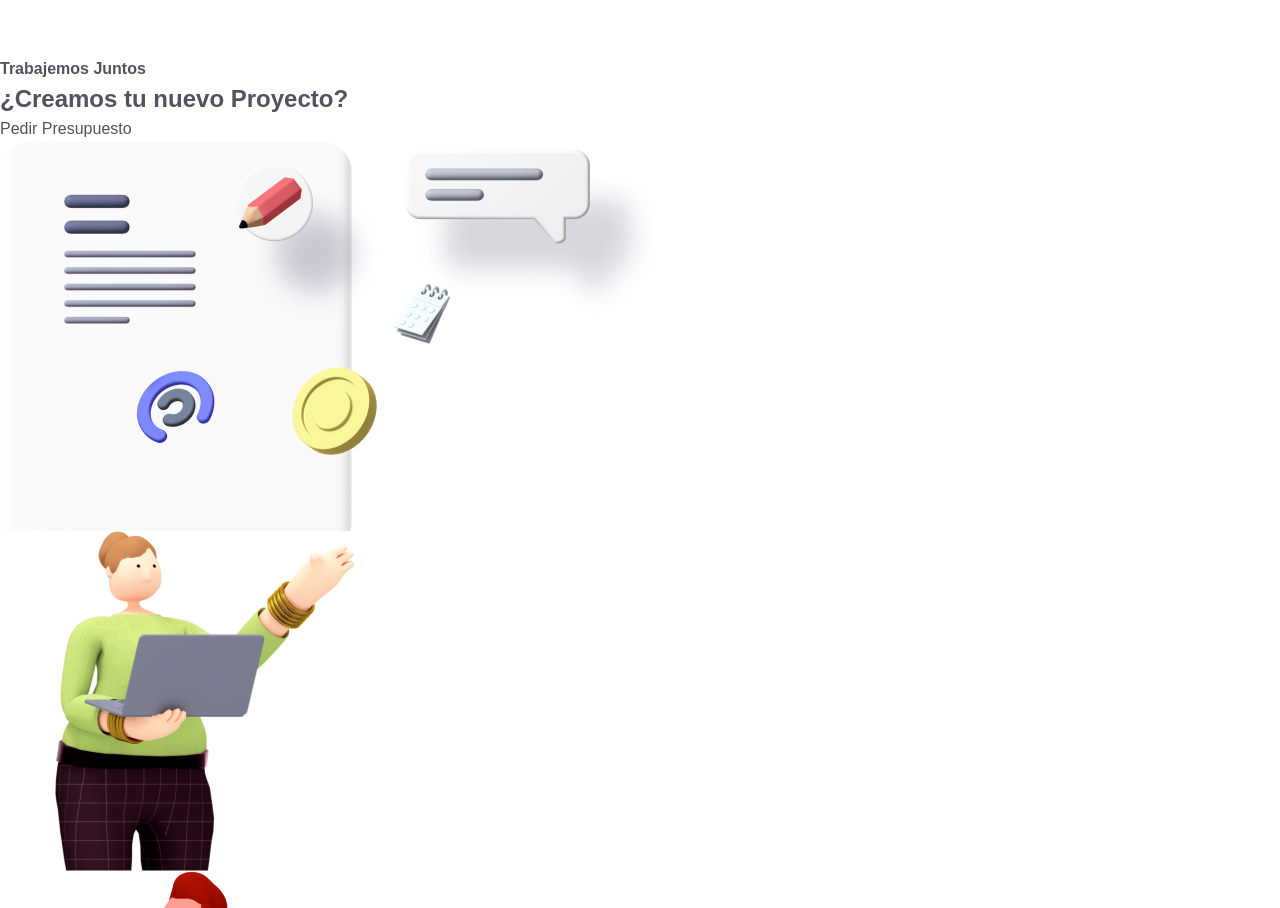
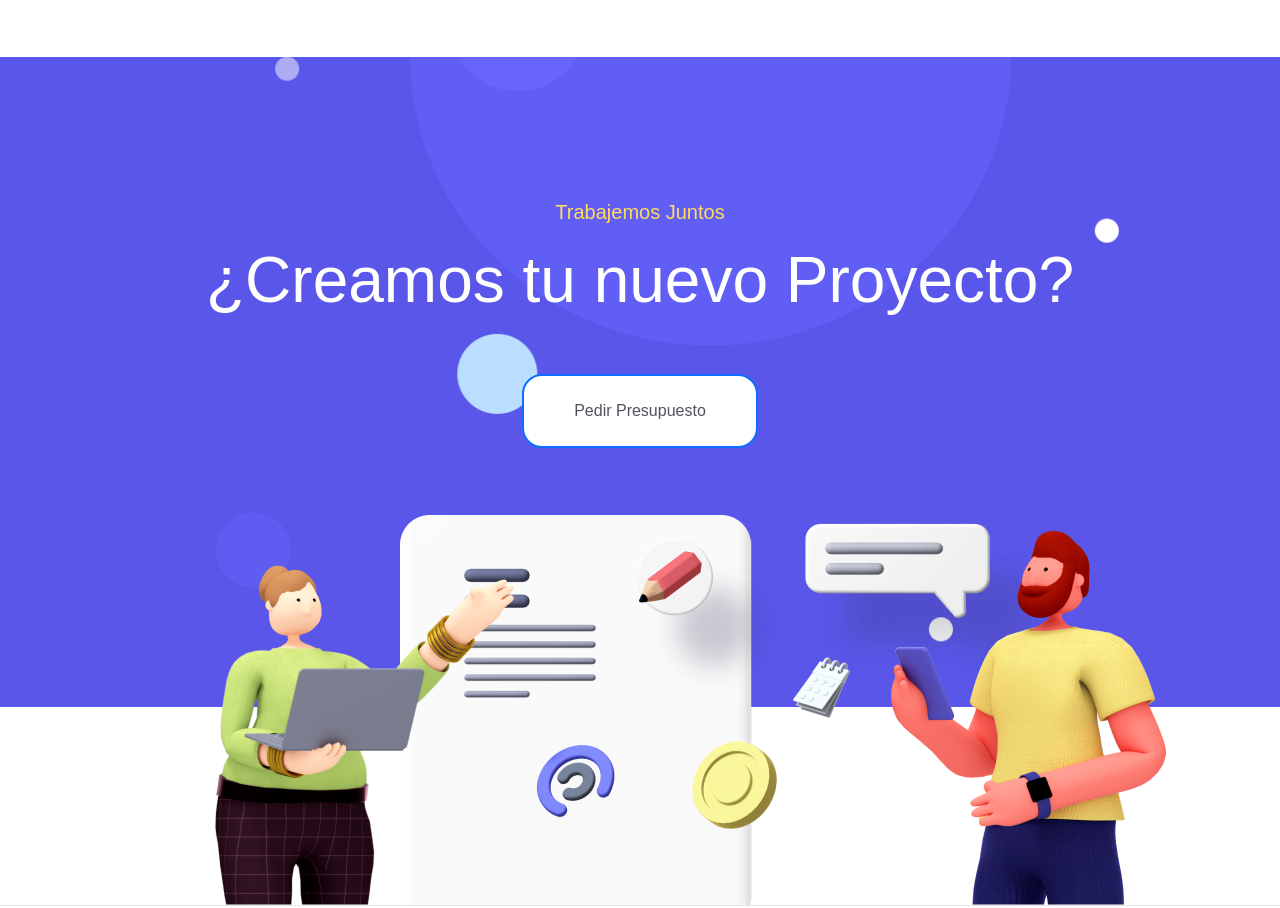
Before and after one commit to jhsantiagodev/web-darkmode, a plain HTML site: page index.html in a window 1280 px wide. Shown: the part 9515-10423 px from the top of the page. Drawn offline with Linux system fonts and the light colour scheme.

Commit message:
contact complete

```diff
--- a/css/styles.css
+++ b/css/styles.css
@@ -1062,3 +1062,147 @@ body {
    bottom: 6rem;
    right: 18rem;
 }
+
+/*CONTACT*/
+.layout__contact {
+   position: relative;
+   padding: 0;
+   padding-top: 14rem;
+   padding-bottom: 10rem;
+   overflow: hidden;
+   z-index: 1;
+}
+
+/*Efecto linea blanca*/
+.layout__contact::before {
+   content: "";
+   position: absolute;
+   width: 100%;
+   height: 65rem;
+   top: 0;
+   left: 0;
+   right: 0;
+   background-color: var(--color-primary);
+   z-index: -1;
+}
+
+.contact__container {
+   max-width: var(--mx-width);
+   margin: 0 auto;
+}
+
+.contact__header {
+   margin-bottom: 6rem;
+   text-align: center;
+}
+
+.contact__subtitle {
+   display: inline-block;
+   font-size: 2rem;
+   font-weight: 500;
+   color: var(--color-btn-hover);
+   margin-bottom: 1.5rem;
+}
+
+.contact__title {
+   width: 70%;
+   margin: 0 auto;
+   margin-bottom: 5.5rem;
+   font-size: 6.4rem;
+   font-weight: 500;
+   line-height: 1.2;
+   color: var(--color-secondary);
+}
+
+.contact__btn {
+   display: inline-block;
+   position: relative;
+   padding: 2.3rem 5rem;
+   border: 2px solid var(--color-text-btn);
+   background-color: var(--color-secondary);
+   border-radius: 20px;
+   font-weight: 500;
+   text-align: center;
+   overflow: hidden;
+   z-index: 1;
+   transition: all var(--tran-0-3) ease-in-out;
+}
+
+.contact__btn:hover {
+   background-color: var(--color-btn-hover);
+}
+
+.contact__images {
+   position: relative;
+   text-align: center;
+   border-bottom: 1px solid var(--color-borders);
+}
+
+.contact__thumb {
+   position: relative;
+   display: inline-block;
+}
+
+.contact__thumb--chat {
+   margin-right: -18rem;
+   margin-bottom: -0.7rem;
+}
+
+.contact__thumb--lap {
+   position: absolute;
+   bottom: 0;
+   left: 16rem;
+}
+
+.contact__thumb--movil {
+   position: absolute;
+   bottom: 0;
+   right: 8rem;
+}
+
+.backshapes__item {
+   position: absolute;
+   z-index: -1;
+}
+
+.backshapes--shapes1 {
+   top: 0;
+   left: 32%;
+}
+
+.backshapes--shapes2 {
+   top: 18rem;
+   left: 18%;
+   opacity: 0.5;
+   animation: moveShape3 20s infinite;
+}
+
+.backshapes--shapes3 {
+   top: 31%;
+   left: 20%;
+   animation: moveShape4 25s infinite;
+}
+
+.backshapes--shapes4 {
+   top: 44%;
+   left: 33%;
+   animation: moveShape3 30s infinite;
+}
+
+.backshapes--shapes5 {
+   top: 40%;
+   right: 22%;
+   animation: moveShape4 20s infinite;
+}
+
+.backshapes--shapes6 {
+   top: 26%;
+   right: 21%;
+   animation: moveShape5 30s infinite;
+}
+
+.backshapes--shapes7 {
+   top: 30%;
+   right: 15%;
+   animation: moveShape3 35s infinite;
+}
--- a/index.html
+++ b/index.html
@@ -677,7 +677,7 @@
             </header>
 
             <div class="contact__images">
-               <div class="contact__thumb">
+               <div class="contact__thumb contact__thumb--chat">
                   <img src="assets/img/chat-group.png" class="contact__img" alt="chat" />
                </div>
 
```
